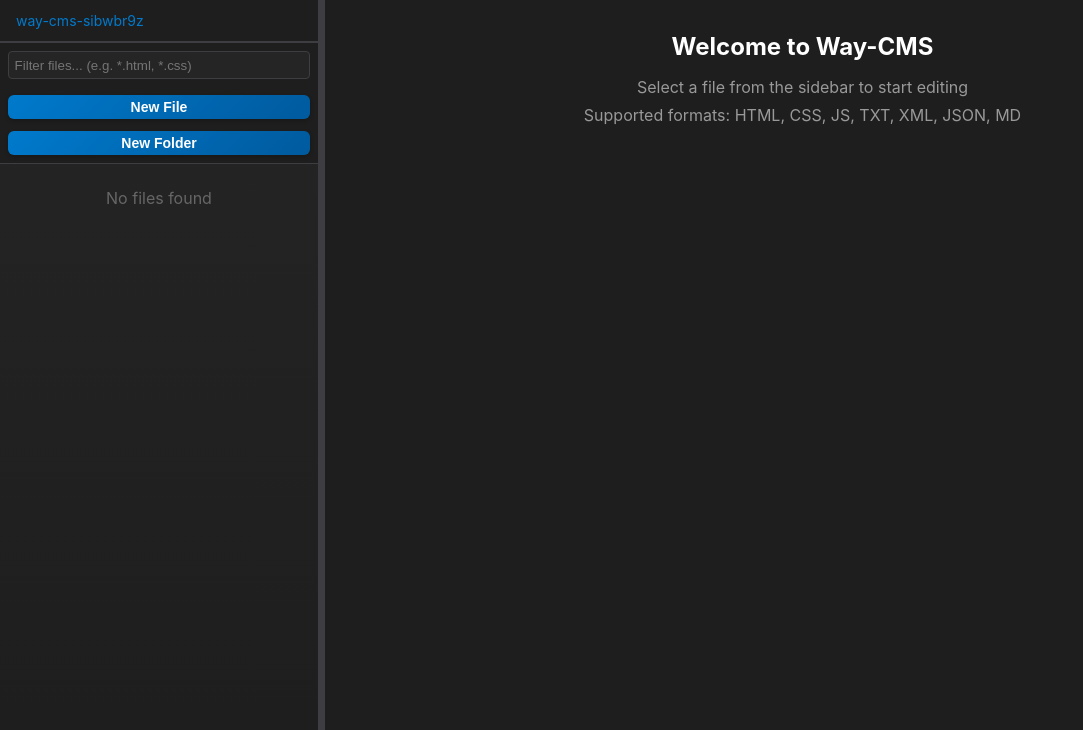
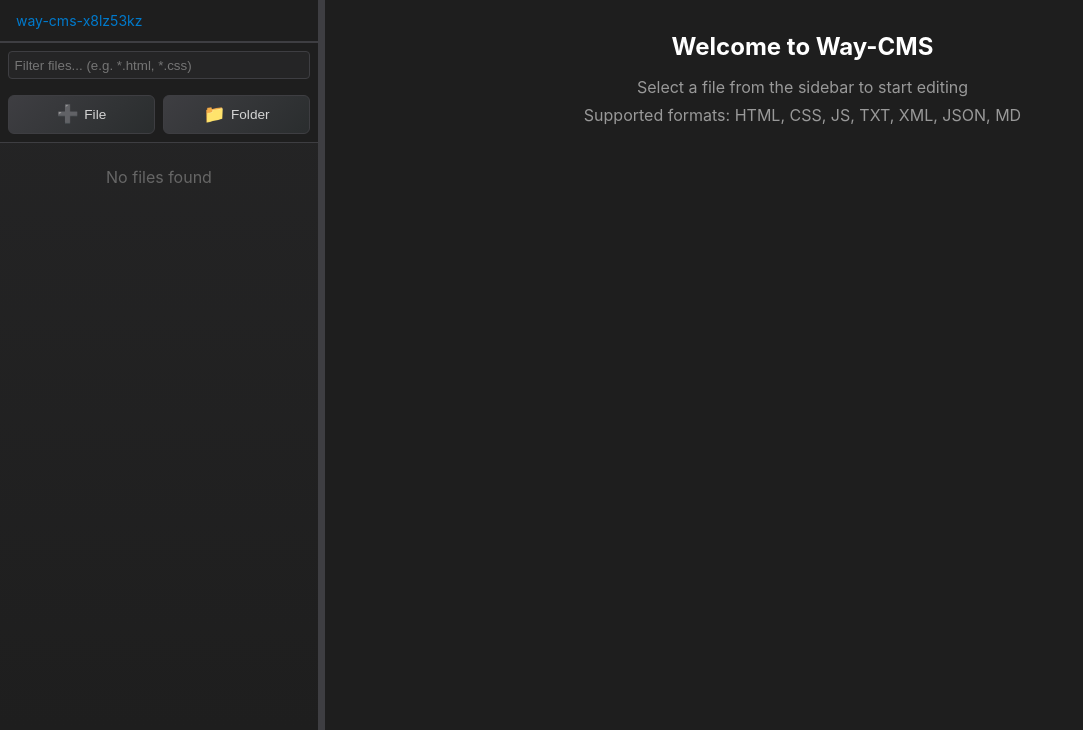
Before and after one commit to GeiserX/Way-CMS, a Flask app: page / in a window 1280 px wide. Shown: the part 70-800 px from the top of the page, without its empty margins (0-1083 px from the left). Run offline with Flask 3, Linux system fonts and the light colour scheme; data that the repository does not hold is empty; some libraries are stand-ins or nearby versions.

Commit message:
Fix UI issues and enhance context menus
- Fix persistent loading message in folder expansion
- Show filename (not full path) in editor toolbar
- Add backdrop/bubble styling for context menus with better contrast
- Add Create File/Folder options to folder context menu
- Add Create File option to file context menu
- Modernize New File/Folder buttons with plus icons in same row
- Improve loading state handling for empty subfolders

```diff
--- a/cms/static/js/main.js
+++ b/cms/static/js/main.js
@@ -48,29 +48,54 @@
         closeHeaderMenu();
     }
     // Also close any open context menus
-    document.querySelectorAll('.context-menu.show').forEach(menu => {
-        if (!e.target.closest('.context-menu-wrapper')) {
-            menu.classList.remove('show');
-        }
-    });
+    if (!e.target.closest('.context-menu-wrapper') && !e.target.closest('.context-menu')) {
+        hideAllContextMenus();
+    }
 });
+
+// Context menu backdrop
+let contextMenuBackdrop = null;
+
+function createContextMenuBackdrop() {
+    if (!contextMenuBackdrop) {
+        contextMenuBackdrop = document.createElement('div');
+        contextMenuBackdrop.className = 'context-menu-backdrop';
+        contextMenuBackdrop.onclick = () => {
+            hideAllContextMenus();
+        };
+        document.body.appendChild(contextMenuBackdrop);
+    }
+    return contextMenuBackdrop;
+}
 
 // Context menu for files/folders
 function showContextMenu(e, path, isDirectory) {
     e.stopPropagation();
     // Close all other context menus first
-    document.querySelectorAll('.context-menu.show').forEach(menu => {
-        menu.classList.remove('show');
-    });
+    hideAllContextMenus();
 
     const menu = e.target.closest('.context-menu-wrapper').querySelector('.context-menu');
-    menu.classList.toggle('show');
+    menu.classList.add('show');
+
+    // Show backdrop
+    const backdrop = createContextMenuBackdrop();
+    backdrop.classList.add('show');
 }
 
 function hideContextMenu(menuId) {
     const menu = document.getElementById(menuId);
     if (menu) {
         menu.classList.remove('show');
+    }
+    hideAllContextMenus();
+}
+
+function hideAllContextMenus() {
+    document.querySelectorAll('.context-menu.show').forEach(menu => {
+        menu.classList.remove('show');
+    });
+    if (contextMenuBackdrop) {
+        contextMenuBackdrop.classList.remove('show');
     }
 }
 
@@ -559,11 +584,22 @@
         fileListEl.innerHTML = '<div class="loading">Loading files...</div>';
     }
 
-    fetch(`${API_BASE}/api/files?path=${encodeURIComponent(path)}`)
+    return fetch(`${API_BASE}/api/files?path=${encodeURIComponent(path)}`)
         .then(res => res.json())
         .then(data => {
+            // Clear loading message
+            const loadingEl = fileListEl.querySelector('.loading');
+            if (loadingEl && loadingEl.textContent.includes('Loading')) {
+                loadingEl.remove();
+            }
+
             if (!targetEl) {
                 fileListEl.innerHTML = '';
+            } else {
+                // For subfolders, clear the loading message if it exists
+                if (fileListEl.innerHTML.includes('Loading')) {
+                    fileListEl.innerHTML = '';
+                }
             }
 
             // Add directories with expandable tree
@@ -580,6 +616,9 @@
                     <div class="context-menu-wrapper" style="position: relative;">
                         <button class="context-menu-btn" onclick="event.stopPropagation(); showContextMenu(event, '${dir.path.replace(/'/g, "\\'")}', true)">⋮</button>
                         <div class="context-menu" id="${menuId}">
+                            <a onclick="event.stopPropagation(); showCreateFileDialogInFolder('${dir.path.replace(/'/g, "\\'")}'); hideContextMenu('${menuId}');">➕ Create File</a>
+                            <a onclick="event.stopPropagation(); showCreateFolderDialogInFolder('${dir.path.replace(/'/g, "\\'")}'); hideContextMenu('${menuId}');">📁 Create Folder</a>
+                            <div class="menu-divider"></div>
                             <a onclick="event.stopPropagation(); showRenameDialog('${dir.path.replace(/'/g, "\\'")}', true); hideContextMenu('${menuId}');">✏️ Rename</a>
                             <a onclick="event.stopPropagation(); copyPath('${dir.path.replace(/'/g, "\\'")}'); hideContextMenu('${menuId}');">📋 Copy Path</a>
                             <a class="danger" onclick="event.stopPropagation(); deleteItem('${dir.path.replace(/'/g, "\\'")}', true); hideContextMenu('${menuId}');">🗑️ Delete</a>
@@ -621,6 +660,8 @@
                     <div class="context-menu-wrapper" style="position: relative;">
                         <button class="context-menu-btn" onclick="event.stopPropagation(); showContextMenu(event, '${file.path.replace(/'/g, "\\'")}', false)">⋮</button>
                         <div class="context-menu" id="${menuId}">
+                            <a onclick="event.stopPropagation(); showCreateFileDialogNearFile('${file.path.replace(/'/g, "\\'")}'); hideContextMenu('${menuId}');">➕ Create File</a>
+                            <div class="menu-divider"></div>
                             <a onclick="event.stopPropagation(); showRenameDialog('${file.path.replace(/'/g, "\\'")}', false); hideContextMenu('${menuId}');">✏️ Rename</a>
                             <a onclick="event.stopPropagation(); copyPath('${file.path.replace(/'/g, "\\'")}'); hideContextMenu('${menuId}');">📋 Copy Path</a>
                             ${isImage ? `<a onclick="event.stopPropagation(); previewImage('${file.path.replace(/'/g, "\\'")}'); hideContextMenu('${menuId}');">👁️ Preview</a>` : ''}
@@ -640,6 +681,13 @@
             if (data.directories.length === 0 && data.files.length === 0) {
                 if (!targetEl) {
                     fileListEl.innerHTML = '<div class="loading">No files found</div>';
+                } else {
+                    // For empty subfolders, add a message or remove loading
+                    const loadingEl = fileListEl.querySelector('.loading');
+                    if (loadingEl && loadingEl.textContent.includes('Loading')) {
+                        // Don't add "No files" message for subfolders, just leave empty
+                        fileListEl.innerHTML = '';
+                    }
                 }
             }
 
@@ -647,7 +695,17 @@
             updateFileSizeDisplay();
         })
         .catch(err => {
-            fileListEl.innerHTML = `<div class="loading" style="color: #f44336;">Error: ${err.message}</div>`;
+            if (targetEl) {
+                // For subfolders, show error but don't replace entire content
+                const loadingEl = fileListEl.querySelector('.loading');
+                if (loadingEl) {
+                    loadingEl.innerHTML = `<span style="color: #f44336;">Error: ${escapeHtml(err.message)}</span>`;
+                } else {
+                    fileListEl.innerHTML = `<div class="loading" style="color: #f44336;">Error: ${escapeHtml(err.message)}</div>`;
+                }
+            } else {
+                fileListEl.innerHTML = `<div class="loading" style="color: #f44336;">Error: ${escapeHtml(err.message)}</div>`;
+            }
         });
 }
 
@@ -672,8 +730,10 @@
         container.classList.add('expanded');
         dirItem.classList.add('expanded');
         expandedFolders.add(path);
-        container.innerHTML = '<div class="loading" style="padding: 0.5rem; font-size: 0.8rem;">Loading...</div>';
-        loadFiles(path, container);
+        container.innerHTML = '<div class="loading" style="padding: 0.5rem; font-size: 0.8rem; color: var(--text-secondary);">Loading...</div>';
+        loadFiles(path, container).catch(() => {
+            // Error handling is done in loadFiles
+        });
     }
 }
 
@@ -686,7 +746,8 @@
 
     // Show editor toolbar
     document.getElementById('editor-toolbar').style.display = 'flex';
-    document.getElementById('current-file').textContent = path;
+    const fileName = path.split('/').pop();
+    document.getElementById('current-file').textContent = fileName || path;
     document.getElementById('file-status').textContent = '';
     document.getElementById('file-status').className = 'status';
 
@@ -1034,9 +1095,42 @@
     document.getElementById('create-dialog-input').focus();
 }
 
+function showCreateFileDialogInFolder(folderPath) {
+    createType = 'file';
+    createPath = folderPath || '';
+    document.getElementById('create-dialog-title').textContent = 'Create New File';
+    document.getElementById('create-dialog-label').textContent = 'File Name:';
+    document.getElementById('create-dialog-input').value = '';
+    document.getElementById('create-dialog').style.display = 'flex';
+    document.getElementById('create-dialog-input').focus();
+}
+
+function showCreateFileDialogNearFile(filePath) {
+    createType = 'file';
+    // Get the directory of the file
+    const parts = filePath.split('/');
+    parts.pop(); // Remove filename
+    createPath = parts.join('/') || '';
+    document.getElementById('create-dialog-title').textContent = 'Create New File';
+    document.getElementById('create-dialog-label').textContent = 'File Name:';
+    document.getElementById('create-dialog-input').value = '';
+    document.getElementById('create-dialog').style.display = 'flex';
+    document.getElementById('create-dialog-input').focus();
+}
+
 function showCreateFolderDialog() {
     createType = 'folder';
     createPath = currentPath || '';
+    document.getElementById('create-dialog-title').textContent = 'Create New Folder';
+    document.getElementById('create-dialog-label').textContent = 'Folder Name:';
+    document.getElementById('create-dialog-input').value = '';
+    document.getElementById('create-dialog').style.display = 'flex';
+    document.getElementById('create-dialog-input').focus();
+}
+
+function showCreateFolderDialogInFolder(folderPath) {
+    createType = 'folder';
+    createPath = folderPath || '';
     document.getElementById('create-dialog-title').textContent = 'Create New Folder';
     document.getElementById('create-dialog-label').textContent = 'Folder Name:';
     document.getElementById('create-dialog-input').value = '';
--- a/cms/templates/index.html
+++ b/cms/templates/index.html
@@ -133,16 +133,58 @@
         right: 0;
         top: 100%;
         background: var(--bg-secondary);
-        min-width: 150px;
-        box-shadow: 0 4px 16px rgba(0,0,0,0.4);
-        border-radius: 6px;
+        min-width: 180px;
+        box-shadow: 0 8px 24px rgba(0,0,0,0.6), 0 0 0 1px rgba(255,255,255,0.1) inset;
+        border-radius: 8px;
         border: 1px solid var(--border-color);
-        z-index: 1000;
+        z-index: 10000;
         display: none;
         overflow: hidden;
+        margin-top: 0.25rem;
+        backdrop-filter: blur(10px);
     }
     .context-menu.show {
         display: block;
+    }
+    /* Backdrop overlay for context menu */
+    .context-menu-backdrop {
+        position: fixed;
+        top: 0;
+        left: 0;
+        right: 0;
+        bottom: 0;
+        background: rgba(0,0,0,0.3);
+        z-index: 9999;
+        display: none;
+    }
+    .context-menu-backdrop.show {
+        display: block;
+    }
+    /* Create button styling */
+    .btn-create {
+        flex: 1;
+        padding: 0.5rem 0.75rem;
+        background: linear-gradient(135deg, #3e3e42 0%, #2a2d2e 100%);
+        border: 1px solid var(--border-color);
+        border-radius: 6px;
+        color: var(--text-primary);
+        cursor: pointer;
+        font-size: 0.85rem;
+        font-weight: 500;
+        display: flex;
+        align-items: center;
+        justify-content: center;
+        gap: 0.35rem;
+        transition: all 0.2s ease;
+    }
+    .btn-create:hover {
+        background: linear-gradient(135deg, #505052 0%, #3e3e42 100%);
+        transform: translateY(-1px);
+        box-shadow: 0 4px 8px rgba(0,0,0,0.3);
+        border-color: var(--accent-color);
+    }
+    .btn-create:active {
+        transform: translateY(0);
     }
     .context-menu a {
         color: var(--text-primary);
@@ -285,8 +327,14 @@
                 <input type="text" id="file-filter" placeholder="Filter files... (e.g. *.html, *.css)"
                        style="width: 100%; padding: 0.35rem; margin-bottom: 0.5rem; background: var(--bg-tertiary); border: 1px solid var(--border-color); border-radius: 4px; color: var(--text-primary);"
                        onkeyup="filterFiles(this.value)">
-                <button class="btn btn-primary" onclick="showCreateFileDialog()" style="width: 100%; margin-bottom: 0.25rem; padding: 0.25rem;">New File</button>
-                <button class="btn btn-primary" onclick="showCreateFolderDialog()" style="width: 100%; padding: 0.25rem;">New Folder</button>
+                <div style="display: flex; gap: 0.5rem;">
+                    <button class="btn-create" onclick="showCreateFileDialog()" title="Create New File">
+                        <span style="font-size: 1.1rem;">➕</span> File
+                    </button>
+                    <button class="btn-create" onclick="showCreateFolderDialog()" title="Create New Folder">
+                        <span style="font-size: 1.1rem;">📁</span> Folder
+                    </button>
+                </div>
             </div>
             <div class="file-list" id="fileList">
                 <div class="loading">Loading files...</div>
```
